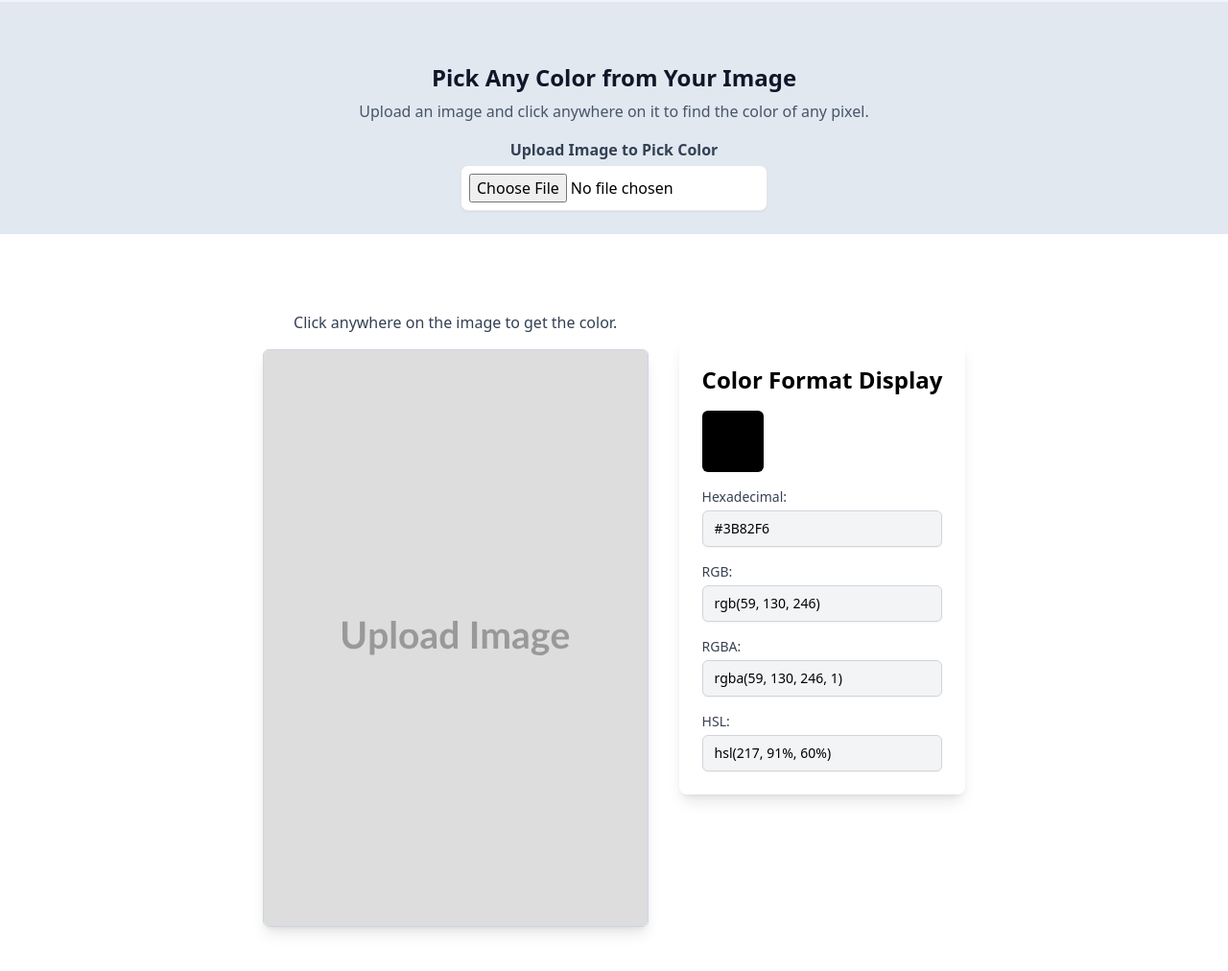
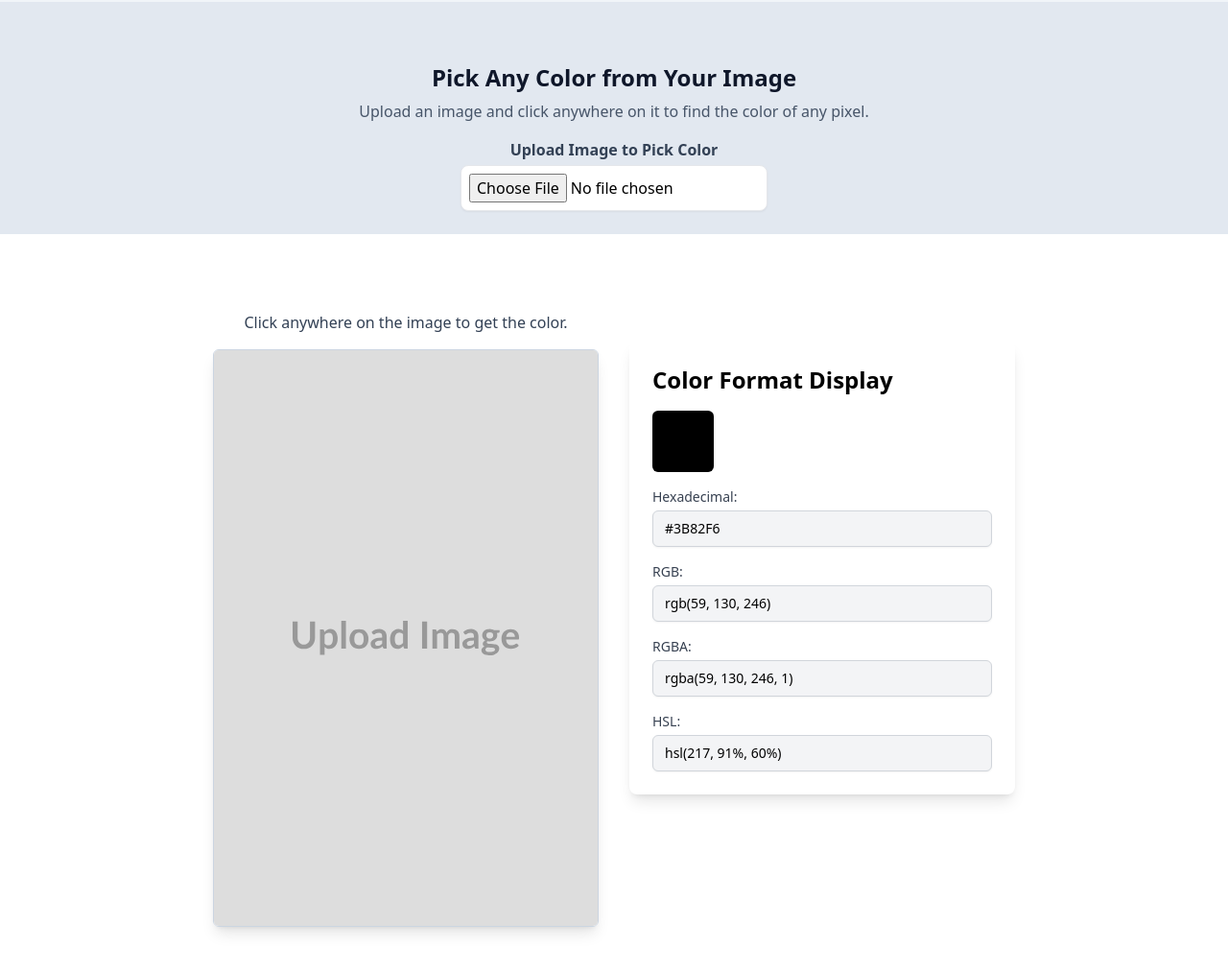
Before and after one commit to u-alexandru/portfolio, a website: page frontend/index.html in a window 1280 px wide. Shown: the part 78-1090 px from the top of the page at 96% size. Drawn offline with Linux system fonts and the light colour scheme.

Commit message:
feat: last layout fixes

```diff
--- a/frontend/index.html
+++ b/frontend/index.html
@@ -72,11 +72,11 @@
     </div>
 
     <!-- Color Display Container -->
-    <div class="color-display-container flex flex-col items-center md:items-start">
+    <div class="color-display-container flex flex-col items-center md:items-start w-4/5 md:max-w-[402px] w-full">
         <!-- Color preview square and instructions -->
 
         <!-- Color display formats -->
-        <div class="bg-white rounded-lg shadow-lg p-6 w-full max-w-md mt-4 md:mt-16">
+        <div class="bg-white rounded-lg shadow-lg p-6 mt-4 md:mt-16 w-full">
             <h2 class="text-2xl font-bold mb-4 text-center md:text-left">Color Format Display</h2>
 
             <div class="flex items-center justify-center md:justify-start space-x-4 mb-4">
```
Also changed, not shown: frontend/static/css/tailwind.css.
